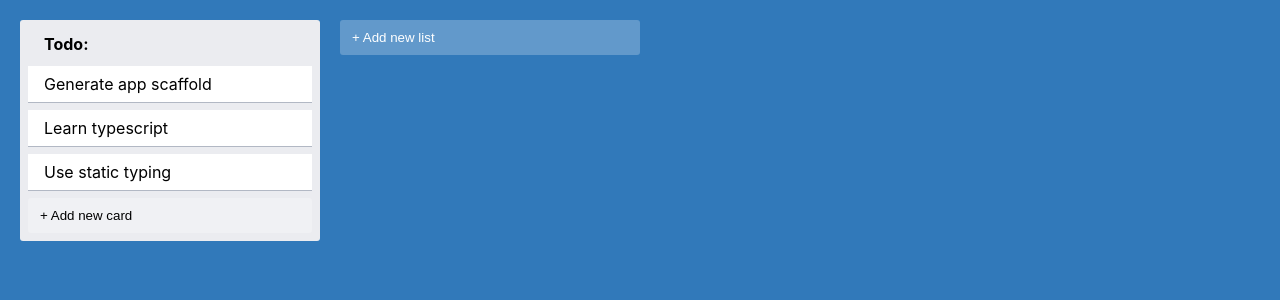
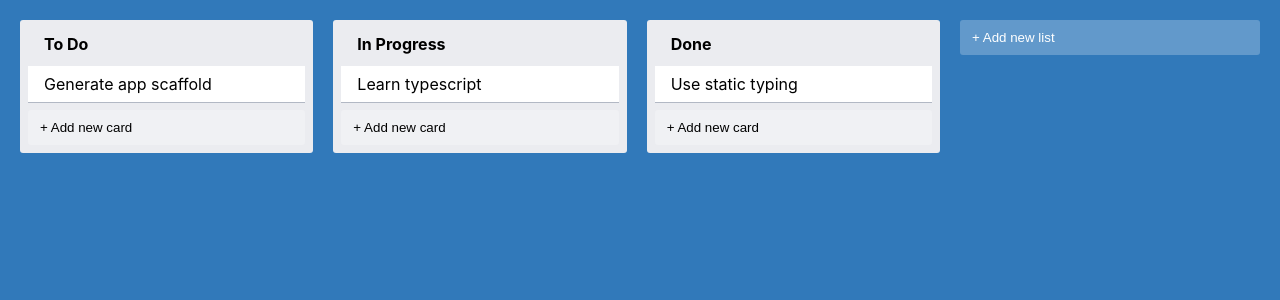
Before and after one commit to sale4319/trello-clone-fullstack, a React (Create React App) app: page / in a window 1280 px wide. Shown: the top 300 px of the page. Built offline with nearby package versions, Linux system fonts and the light colour scheme.

Commit message:
feat: implement global state

```diff
--- a/src/App.tsx
+++ b/src/App.tsx
@@ -1,11 +1,16 @@
 import { AddNewItem } from "./AddNewItem";
 import { Column } from "./Column";
 import { AppContainer } from "./styles";
+import { useAppState } from "./state/AppStateContext";
 
 export function App() {
+  const { lists } = useAppState();
+
   return (
     <AppContainer>
-      <Column text="Todo:" />
+      {lists.map((list) => (
+        <Column text={list.text} key={list.id} id={list.id} />
+      ))}
       <AddNewItem
         toggleButtonText="+ Add new list"
         onAdd={() => console.log("Item created")}
--- a/src/Card.tsx
+++ b/src/Card.tsx
@@ -2,6 +2,7 @@
 
 type CardProps = {
   text: string;
+  id: string;
 };
 
 export const Card = ({ text }: CardProps) => {
--- a/src/Column.tsx
+++ b/src/Column.tsx
@@ -1,18 +1,24 @@
+import { ColumnContainer, ColumnTitle } from "./styles";
 import { AddNewItem } from "./AddNewItem";
 import { Card } from "./Card";
-import { ColumnContainer, ColumnTitle } from "./styles";
+import { useAppState } from "./state/AppStateContext";
 
 type ColumnProps = {
   text: string;
+  id: string;
 };
 
-export const Column = ({ text }: ColumnProps) => {
+export const Column = ({ text, id }: ColumnProps) => {
+  const { getTasksByListId } = useAppState();
+  const tasks = getTasksByListId(id);
+
   return (
     <ColumnContainer>
       <ColumnTitle>{text}</ColumnTitle>
-      <Card text="Generate app scaffold" />
-      <Card text="Learn typescript" />
-      <Card text="Use static typing" />
+      {tasks.map((task) => (
+        <Card text={task.text} key={task.id} id={task.id} />
+      ))}
+
       <AddNewItem
         toggleButtonText="+ Add new card"
         onAdd={() => console.log("Item created")}
--- a/src/index.tsx
+++ b/src/index.tsx
@@ -2,12 +2,15 @@
 import ReactDOM from "react-dom/client";
 import "./index.css";
 import { App } from "./App";
+import { AppStateProvider } from "./state/AppStateContext";
 
 const root = ReactDOM.createRoot(
   document.getElementById("root") as HTMLElement
 );
 root.render(
   <React.StrictMode>
-    <App />
+    <AppStateProvider>
+      <App />
+    </AppStateProvider>
   </React.StrictMode>
 );
--- /dev/null
+++ b/src/state/AppStateContext.tsx
@@ -0,0 +1,64 @@
+import { PropsWithChildren } from "react";
+import { createContext, useContext, FC } from "react";
+
+type Task = {
+  id: string;
+  text: string;
+};
+
+type List = {
+  id: string;
+  text: string;
+  tasks: Task[];
+};
+
+export type AppState = {
+  lists: List[];
+};
+
+const appData: AppState = {
+  lists: [
+    {
+      id: "0",
+      text: "To Do",
+      tasks: [{ id: "c0", text: "Generate app scaffold" }],
+    },
+    {
+      id: "1",
+      text: "In Progress",
+      tasks: [{ id: "c2", text: "Learn typescript" }],
+    },
+    {
+      id: "2",
+      text: "Done",
+      tasks: [{ id: "c3", text: "Use static typing" }],
+    },
+  ],
+};
+
+type AppStateContextProps = {
+  lists: List[];
+  getTasksByListId(id: string): Task[];
+};
+
+const AppStateContext = createContext<AppStateContextProps>(
+  {} as AppStateContextProps
+);
+
+export const AppStateProvider: FC<PropsWithChildren> = ({ children }) => {
+  const { lists } = appData;
+
+  const getTasksByListId = (id: string) => {
+    return lists.find((list) => list.id === id)?.tasks || [];
+  };
+
+  return (
+    <AppStateContext.Provider value={{ lists, getTasksByListId }}>
+      {children}
+    </AppStateContext.Provider>
+  );
+};
+
+export const useAppState = () => {
+  return useContext(AppStateContext);
+};
```
